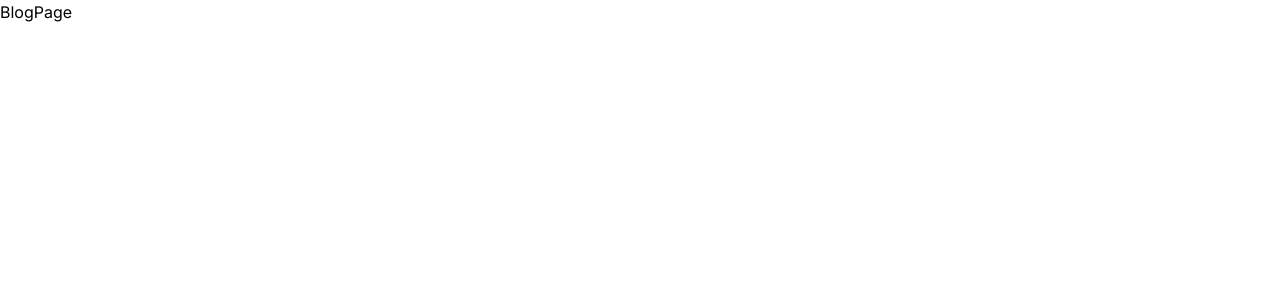
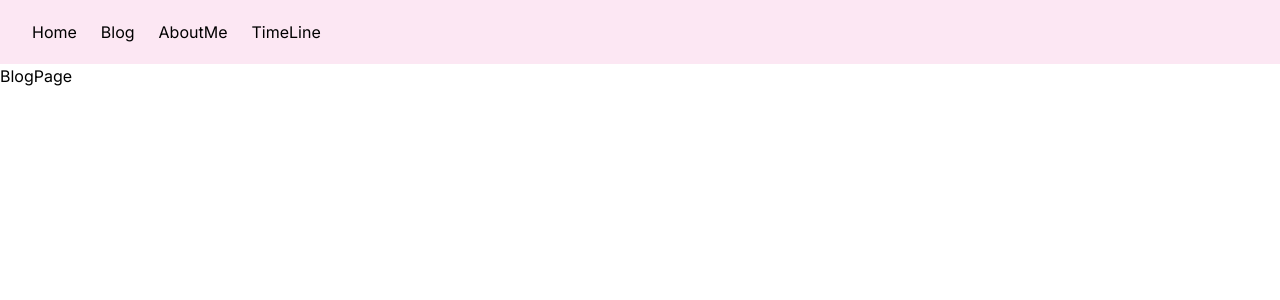
Before and after one commit to yeram-lim/RamiLog, a Next.js app in the folder blog/: page /blog in a window 1280 px wide. Shown: the top 300 px of the page. Built offline with nearby package versions, Linux system fonts and the light colour scheme.

Commit message:
🍀[FEAT] Main nave 생성 및 적용 (#2)

```diff
--- /dev/null
+++ b/blog/components/MainNav.tsx
@@ -0,0 +1,26 @@
+import Link from "next/link";
+import React from "react";
+
+const navlinks: { title: string; link: string }[] = [
+  { title: "Home", link: "/" },
+  { title: "Blog", link: "/blog" },
+  { title: "AboutMe", link: "/about-me" },
+  { title: "TimeLine", link: "/time-line" },
+];
+
+const MainNav = () => {
+  return (
+    <nav className="flex justify-between py-2 px-8 h-16 items-center bg-pink-100">
+      <div className="flex gap-6">
+        {navlinks.map((nav) => (
+          <Link href={nav.link} key={nav.title}>
+            {nav.title}
+          </Link>
+        ))}
+      </div>
+      <div></div>
+    </nav>
+  );
+};
+
+export default MainNav;
--- a/blog/src/app/layout.tsx
+++ b/blog/src/app/layout.tsx
@@ -1,22 +1,26 @@
-import './globals.css'
-import type { Metadata } from 'next'
-import { Inter } from 'next/font/google'
+import "./globals.css";
+import type { Metadata } from "next";
+import { Inter } from "next/font/google";
+import MainNav from "../../components/MainNav";
 
-const inter = Inter({ subsets: ['latin'] })
+const inter = Inter({ subsets: ["latin"] });
 
 export const metadata: Metadata = {
-  title: 'Create Next App',
-  description: 'Generated by create next app',
-}
+  title: "Create Next App",
+  description: "Generated by create next app",
+};
 
 export default function RootLayout({
   children,
 }: {
-  children: React.ReactNode
+  children: React.ReactNode;
 }) {
   return (
     <html lang="en">
-      <body className={inter.className}>{children}</body>
+      <body className={`${inter.className}`}>
+        <MainNav></MainNav>
+        {children}
+      </body>
     </html>
-  )
+  );
 }
```
